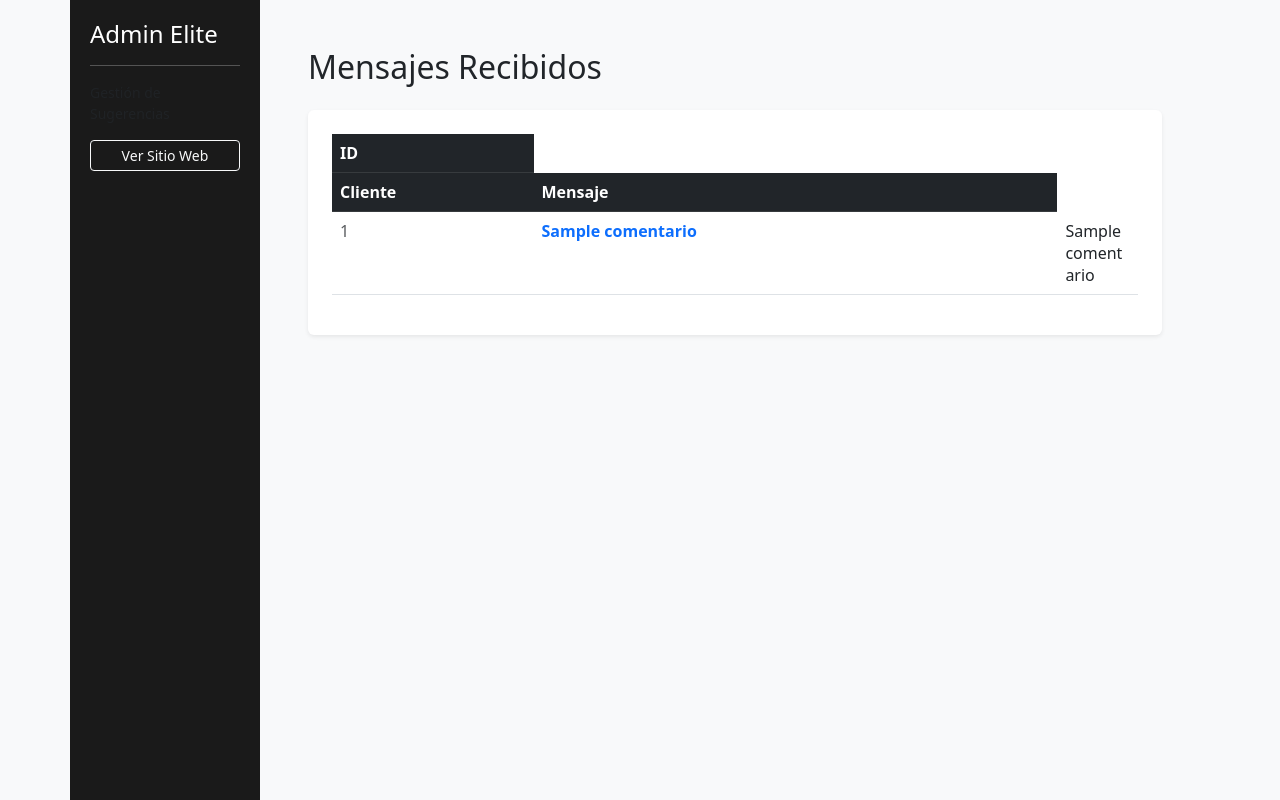
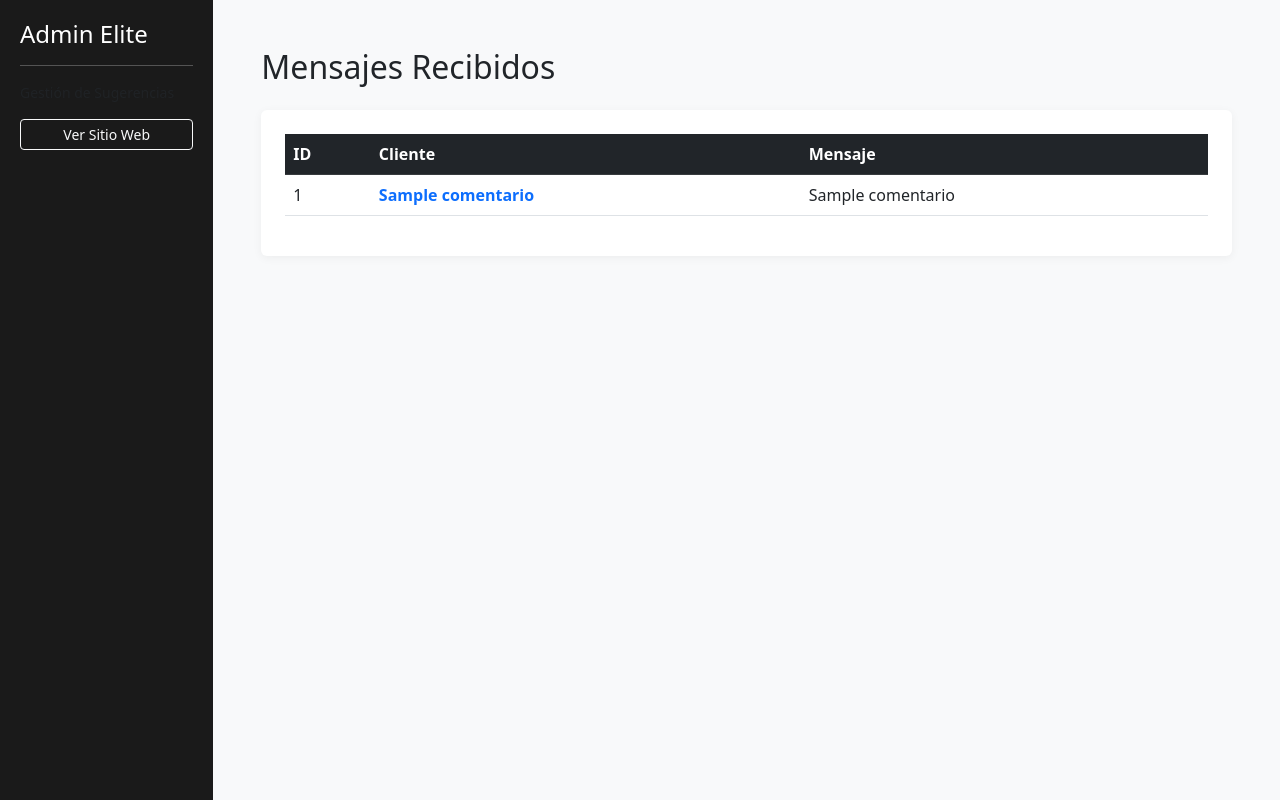
Before and after one commit to isaaclozano89/perfumeria, a Flask app: template templates/admin.html in a window 1280 px wide. Run offline with Flask 3, Linux system fonts and the light colour scheme; the template is opened without the code that fills it: most values are stand-ins (such as "Sample title", 1, 10 or a date in 2020); some libraries are stand-ins or nearby versions.

Commit message:
Update admin.html

```diff
--- a/templates/admin.html
+++ b/templates/admin.html
@@ -1,8 +1,8 @@
-<DOCTYPE html>
+<!DOCTYPE html>
 <html lang="es">
 <head>
     <meta charset="UTF-8">
-  <title>Panel de Control | Fragancias Elite</title>
+    <title>Panel de Control | Fragancia Elite</title>
     <link href="https://cdn.jsdelivr.net/npm/bootstrap@5.3.0/dist/css/bootstrap.min.css" rel="stylesheet">
     <style>
         body { background-color: #f8f9fa; }
@@ -11,7 +11,7 @@
     </style>
 </head>
 <body>
-  <div class="container fluid">
+    <div class="container-fluid">
         <div class="row">
             <div class="col-md-2 sidebar">
                 <h4>Admin Elite</h4>
@@ -21,24 +21,21 @@
             </div>
             <div class="col-md-10 p-5">
                 <h2 class="mb-4">Mensajes Recibidos</h2>
-              <div class="card p-4 shadow-sm">
-                  <table class="table table-hover" styule="table-layout: fixed; width: 100%;">
+                <div class="card p-4">
+                    <table class="table table-hover">
                         <thead class="table-dark">
                             <tr>
-                              <th style="width: 10%;">ID</tr>
-                              <th style="width: 25%;">Cliente</th>
-                              <th style="width: 65%;">Mensaje</th>
+                                <th>ID</th>
+                                <th>Cliente</th>
+                                <th>Mensaje</th>
                             </tr>
                         </thead>
                         <tbody>
                             {% for c in comentarios %}
                             <tr>
-                               <td class="text-muted">{{ c[0] }}</td>
-                               <td class="fw-bold text-primary text-truncate" title="{{ c[1] }}">
-                                  {{ c[1] }}
-                               <td class="text-wrap" style="word-break: break-word;">
-                                  {{ c[2] }}
-                               </td>
+                                <td>{{ c[0] }}</td>
+                                <td class="fw-bold text-primary">{{ c[1] }}</td>
+                                <td>{{ c[2] }}</td>
                             </tr>
                             {% endfor %}
                         </tbody>
```
Lines whose indentation alone changed are shown as unchanged.
